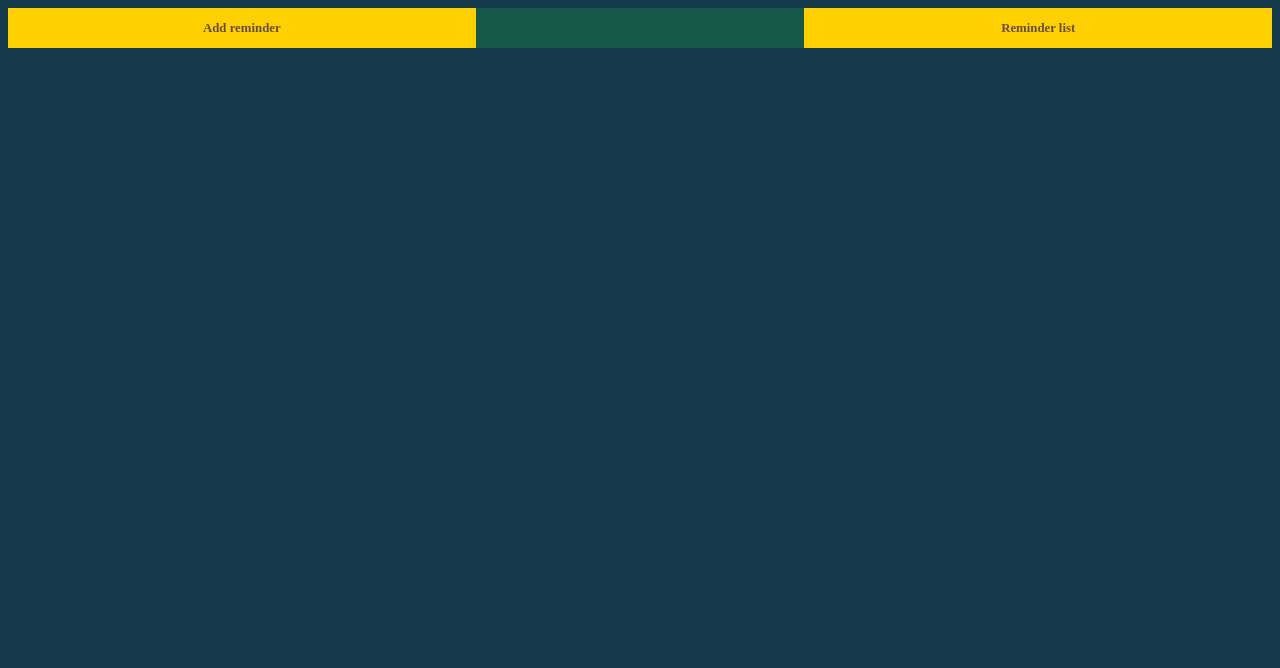
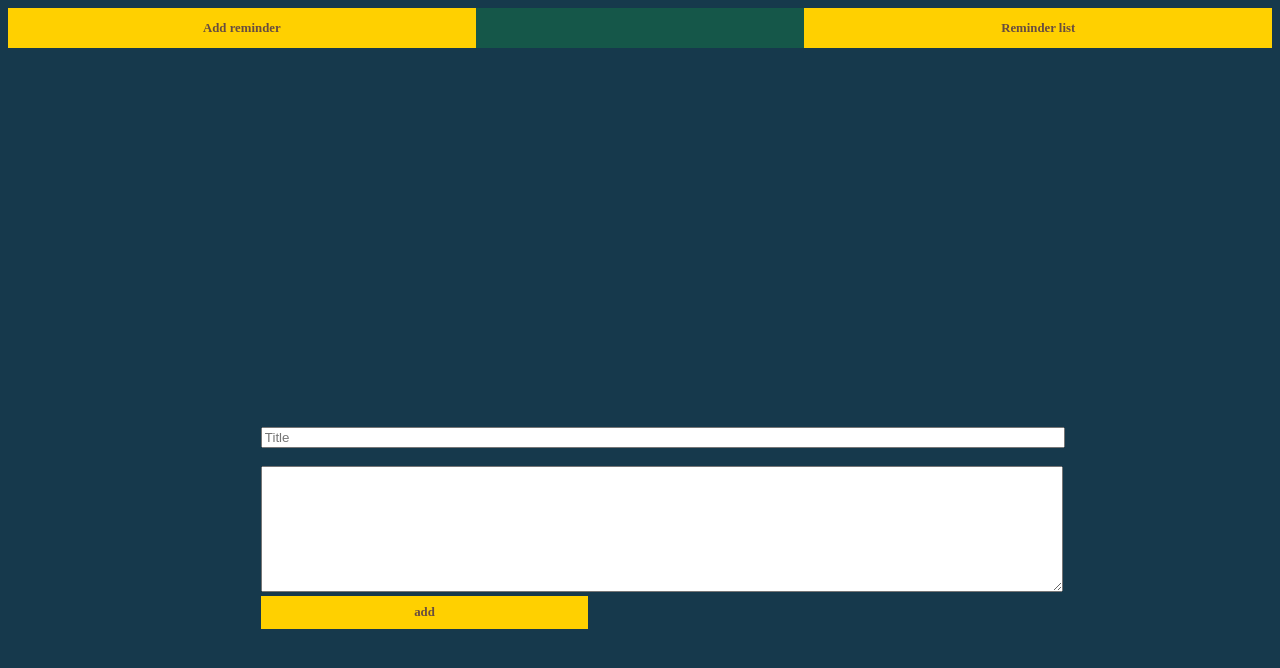
Before and after one commit to mudjaycker/nakala, a Svelte app: page / in a window 1280 px wide. Shown: the top 668 px of the page. Built offline with nearby package versions, Linux system fonts and the light colour scheme.

Commit message:
init remender field

```diff
--- a/src/App.svelte
+++ b/src/App.svelte
@@ -2,8 +2,10 @@
   import { onMount } from "svelte";
   //@ts-nocheck
   import Navbar from "./components/NavBar.svelte";
+  import ReminderField from "./components/ReminderField.svelte";
 </script>
 
 <main>
   <Navbar />
+  <ReminderField />
 </main>
--- /dev/null
+++ b/src/components/ReminderField.svelte
@@ -0,0 +1,33 @@
+<script>
+  let reminder = {
+    title: "",
+    text: "",
+  };
+  $: save = function () {
+    let string = JSON.stringify(reminder);
+    localStorage.setItem("reminder", string);
+  };
+</script>
+
+<section>
+  <div>
+    <input type="text" placeholder="Title" bind:value={reminder.title} />
+    <textarea name="" id="" cols="28" rows="8" bind:value={reminder.text} />
+    <button type="button" on:click={save}>add</button>
+  </div>
+</section>
+
+<style>
+  section {
+    margin-top: 20%;
+    margin-left: 10%;
+    padding: 10%;
+  }
+  textarea {
+    width: 90%;
+    margin-top: 2%;
+  }
+  input {
+    width: 90%;
+  }
+</style>
```
